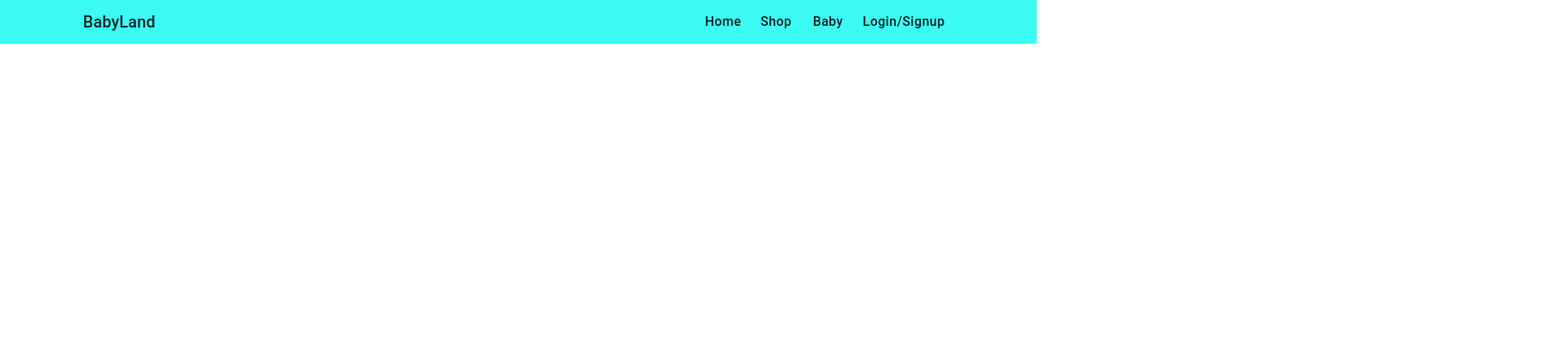
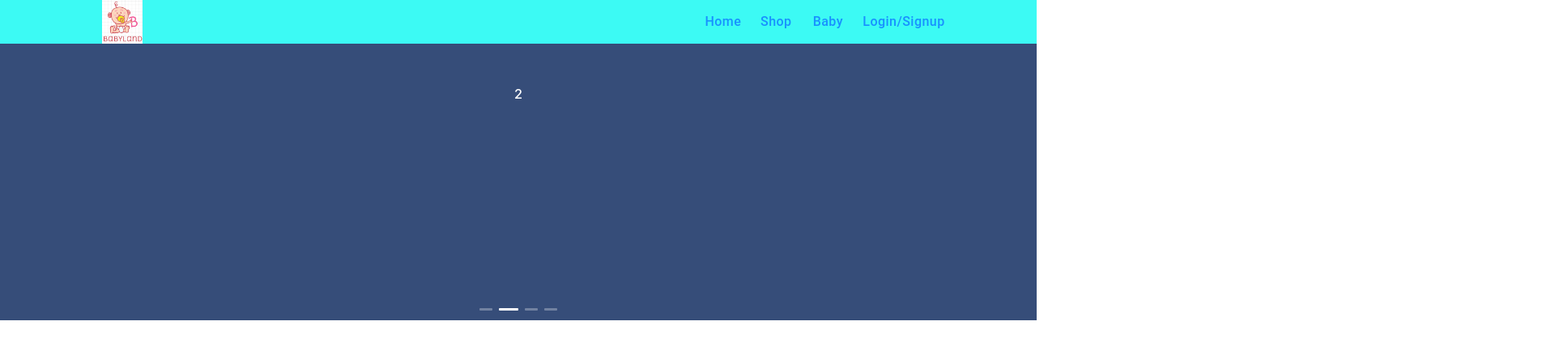
Before and after one commit to SushilSubedi/babyland, a React (Create React App) app: page / in a window 1280 px wide. Shown: the top 434 px of the page at 81% size, 1920 px wide, since content can reach past the window. Built offline with nearby package versions, Linux system fonts and the light colour scheme.

Commit message:
Router added and Logo

```diff
--- a/package.json
+++ b/package.json
@@ -12,6 +12,7 @@
     "react": "^16.13.1",
     "react-dom": "^16.13.1",
     "react-redux": "^7.2.0",
+    "react-router-dom": "^5.1.2",
     "react-scripts": "3.4.1"
   },
   "scripts": {
--- a/src/App.js
+++ b/src/App.js
@@ -1,33 +1,15 @@
 import React from 'react';
-import { Box, makeStyles, createStyles } from '@material-ui/core'
 import { MuiThemeProvider } from '@material-ui/core/styles';
 import theme from './Theme/theme';
+import Routers from './Routers/Routers';
 
-import NavigationBar from './components/NavigationBar/NavigationBar';
-import ImageSlider from './components/ImageSlider/ImageSlider';
 
 const App = () => {
-  const classes = useStyles();
-
   return(
     <MuiThemeProvider theme={theme}>
-      <div className={classes.mainPage}>
-        <div>
-          <NavigationBar/>
-        </div>
-        <div>
-          <ImageSlider/>
-        </div>
-      </div>
+      <Routers/>
     </MuiThemeProvider>
   )
 }
 
-const useStyles = makeStyles(theme =>
-  createStyles({
-    mainPage: {
-      display:'flex'
-    }
-  }))
-
 export default App;
--- /dev/null
+++ b/src/Routers/Routers.js
@@ -0,0 +1,36 @@
+import React from 'react';
+import {BrowserRouter as Router,Switch,Route} from 'react-router-dom';
+import Home from '../components/Home/Home';
+import Baby from '../components/Baby/Baby';
+import Shop from '../components/Shop/Shop';
+import Login from '../components/Login/Login';
+import NavigationBar from '../components/NavigationBar/NavigationBar';
+import { makeStyles, createStyles } from '@material-ui/core'
+
+const Routers = () => {
+    const classes = useStyles();
+    return(
+        <Router>
+            <div className={classes.mainPage}>
+                <NavigationBar/>
+            </div>
+            <Switch>
+                <Route path="/" exact component={Home}/>
+                <Route path="/Baby" component={Baby}/>
+                <Route path="/shop" component={Shop}/>
+                <Route path="/Login" component={Login}/>
+            </Switch>
+        </Router>
+    )
+}
+
+const useStyles = makeStyles(theme =>
+    createStyles({
+      mainPage: {
+        display:'flex',
+        flexDirection: 'column',
+        paddingTop:'10px'
+      }
+}))
+
+export default Routers;
--- /dev/null
+++ b/src/components/Baby/Baby.js
@@ -0,0 +1,10 @@
+import React from 'react';
+
+const Baby = () =>{
+    return(
+        <div>
+            Baby
+        </div>
+    )
+}
+export default Baby;
--- /dev/null
+++ b/src/components/Home/Home.js
@@ -0,0 +1,13 @@
+import React from 'react';
+import ImageSlider from '../ImageSlider/ImageSlider';
+
+const Home = () =>{
+    return(
+        <div>
+            <div style={{paddingTop:'2%'}}>
+            <ImageSlider/>
+            </div>
+        </div>
+    )
+}
+export default Home;
--- a/src/components/ImageSlider/ImageSlider.css
+++ b/src/components/ImageSlider/ImageSlider.css
@@ -1,6 +1,6 @@
 .ant-carousel .slick-slide {
     text-align: center;
-    height: 160px;
+    height: 360px;
     line-height: 160px;
     background: #364d79;
     overflow: hidden;
--- /dev/null
+++ b/src/components/Login/Login.js
@@ -0,0 +1,10 @@
+import React from 'react';
+
+const Login = () =>{
+    return(
+        <div>
+            Login
+        </div>
+    )
+}
+export default Login;
--- a/src/components/NavigationBar/NavigationBar.js
+++ b/src/components/NavigationBar/NavigationBar.js
@@ -1,26 +1,24 @@
 import React from 'react';
-import {makeStyles, createStyles,Typography,Button,AppBar } from '@material-ui/core';
+import {makeStyles, createStyles,Typography,Button,AppBar,Toolbar } from '@material-ui/core';
+import logo from './logo.png';
+import { Link } from 'react-router-dom';
 
 const NavigationBar = () =>{
     const classes = useStyles();
 return(
-    <div>
       <AppBar position="fixed" color="primary" elevation={0}>
         <div className={classes.navBar}>
-          <div>
-            <Typography variant="h6" className={classes.title}>
-              BabyLand
-            </Typography>
-          </div>
+          <Toolbar>
+           <Link to={'/'}><img src={logo} alt="logo" className={classes.logo} /></Link>
+          </Toolbar>
           <div style={{display:'flex'}}>
-            <Button color="inherit" classes={{text:classes.text}}>Home</Button>
-            <Button color="inherit" classes={{text:classes.text}}>Shop</Button>
-            <Button color="inherit" classes={{text:classes.text}}>Baby</Button>
-            <Button color="inherit"classes={{text:classes.text}}>Login/Signup</Button>
+           <Link to ={'/'}><Button color="inherit" classes={{text:classes.text}}>Home</Button></Link>
+           <Link to ={'/Shop'}><Button color="inherit" classes={{text:classes.text}}>Shop</Button></Link>
+            <Link to ={'/Baby'}><Button color="inherit" classes={{text:classes.text}}>Baby</Button></Link>
+            <Link to ={'/signUp'}><Button color="inherit"classes={{text:classes.text}}>Login/Signup</Button></Link>
           </div>
         </div>
       </AppBar>
-  </div>
 )
 }
 
@@ -38,6 +36,9 @@ const useStyles = makeStyles(
             textTransform:'initial',
             fontSize:'16px'
         },
+        logo: {
+          maxWidth: 50,
+        }
 
     })
 )
--- /dev/null
+++ b/src/components/Shop/Shop.js
@@ -0,0 +1,10 @@
+import React from 'react';
+
+const Shop = () =>{
+    return(
+        <div>
+            Shop
+        </div>
+    )
+}
+export default Shop;
```
Also changed, not shown: src/components/NavigationBar/logo.png (added), 1 other file (tests, documents, lock files or other folders).
